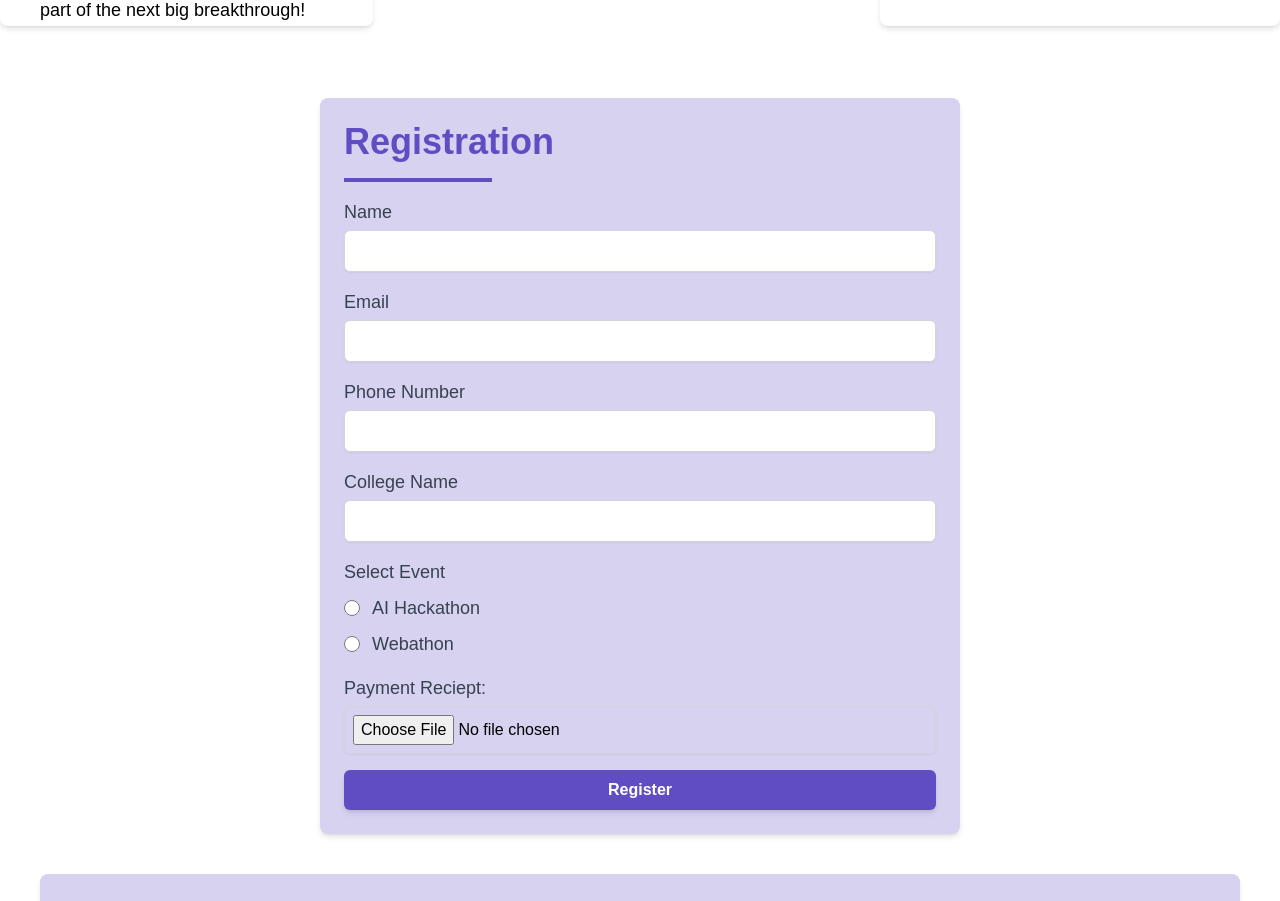
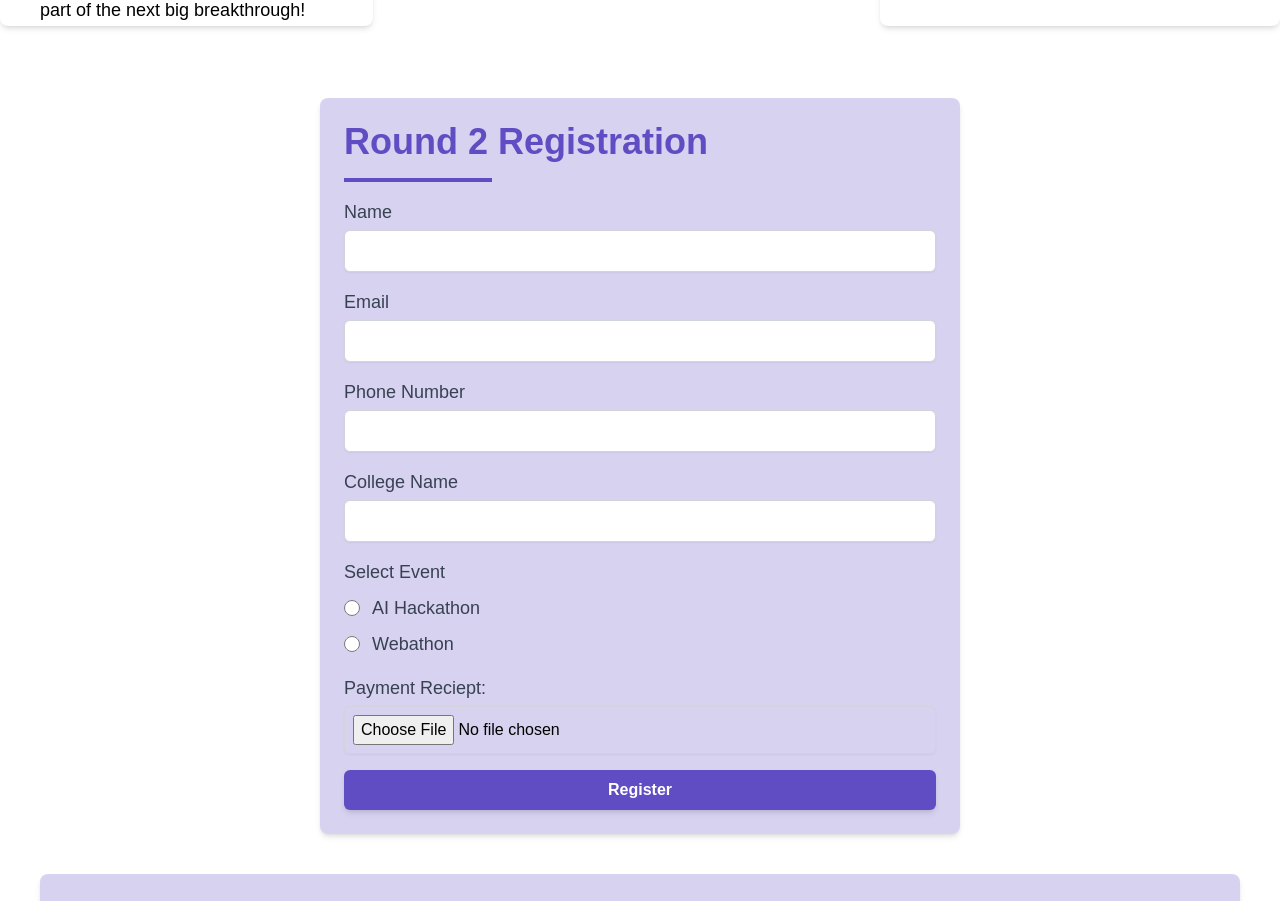
Before and after one commit to roshaneleshaddai/rdconclave, a Next.js app: page /hackathon in a window 1280 px wide. Shown: the part 1130-2031 px from the top of the page. Built offline with nearby package versions, Linux system fonts and the light colour scheme; a web font is replaced by a local one.

Commit message:
Update page.jsx

```diff
--- a/app/hackathon/page.jsx
+++ b/app/hackathon/page.jsx
@@ -346,7 +346,7 @@ export default function Hackathon() {
             viewport={{ once: true }}
             className="bg-[#604CC3]/25 shadow-md rounded-lg p-6 mt-10 w-1/2"
           >
-            <h2 className="text-2xl md:text-4xl text-[#604CC3] font-semibold mb-4">Registration</h2>
+            <h2 className="text-2xl md:text-4xl text-[#604CC3] font-bold mb-4">Round 2 Registration</h2>
             <hr className="h-1 my-4 bg-[#604CC3] border-0 w-1/4" />
             <form className="space-y-4" onSubmit={handleSubmit}>
               <div>
```
